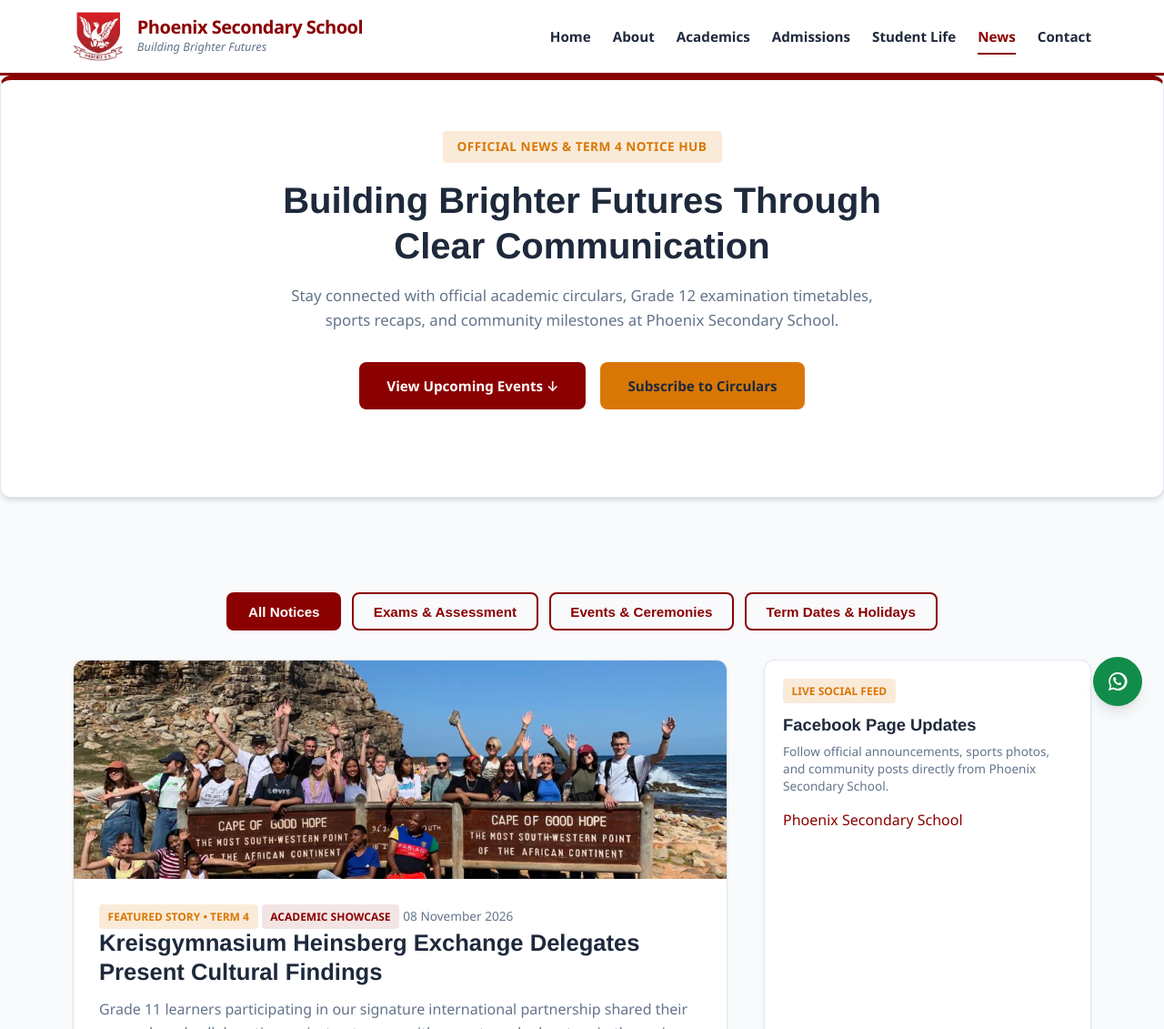
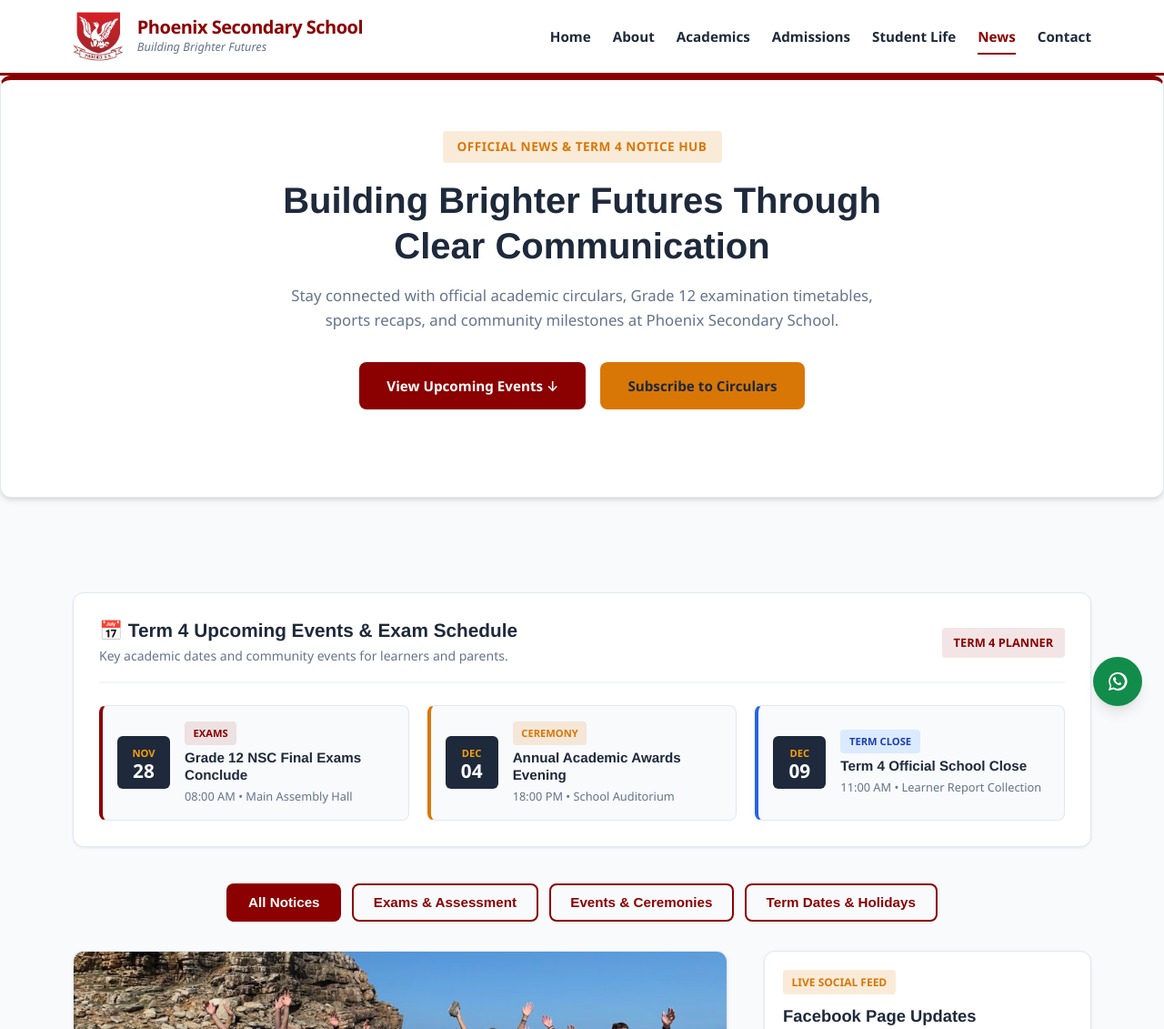
Before and after one commit to LiyandasGitH/Phoenix-High-School, a plain HTML site: page news.html in a window 1280 px wide. Shown: the top 1131 px of the page at 91% size. Drawn offline with Linux system fonts and the light colour scheme.

Commit message:
Add upcoming events and exam calendar widget component

```diff
--- a/news.html
+++ b/news.html
@@ -93,6 +93,64 @@
     <!-- Main Content Section -->
      <main id="main-content" class="section">
       <div class="container">
+
+        <!-- Upcoming Academic & Community Events Calendar -->
+        <section id="events-calendar" style="margin-bottom: 2.5rem;">
+          <div class="card" style="padding: 1.75rem; background: var(--bg-card, #FFFFFF); border: 1px solid var(--border-color, #E2E8F0); border-radius: var(--radius-lg, 12px); box-shadow: var(--shadow-sm, 0 1px 3px rgba(0,0,0,0.05));">
+
+            <div style="display: flex; justify-content: space-between; align-items: center; flex-wrap: wrap; gap: 1rem; margin-bottom: 1.5rem; border-bottom: 2px solid #F1F5F9; padding-bottom: 1rem;">
+              <div>
+                <h3 style="font-size: 1.3rem; color: var(--secondary-slate, #1E293B); font-weight: 700; margin: 0 0 0.25rem 0;">📅 Term 4 Upcoming Events &amp; Exam Schedule</h3>
+                <p style="font-size: 0.875rem; color: var(--text-muted, #64748B); margin: 0;">Key academic dates and community events for learners and parents.</p>
+              </div>
+              <span class="badge badge-red" style="padding: 0.4rem 0.8rem; font-size: 0.8rem;">Term 4 Planner</span>
+            </div>
+
+            <!-- Grid of Event Cards -->
+            <div class="grid-3" style="display: grid; grid-template-columns: repeat(auto-fit, minmax(240px, 1fr)); gap: 1.25rem;">
+
+              <!-- Event 1: Exams -->
+              <div style="display: flex; gap: 1rem; align-items: center; padding: 1rem; background: #F8FAFC; border-radius: 8px; border: 1px solid #E2E8F0; border-left: 4px solid #8B0000;">
+                <div style="background: #1E293B; color: #FFFFFF; text-align: center; padding: 0.6rem; border-radius: 6px; min-width: 58px;">
+                  <span style="display: block; font-size: 0.7rem; font-weight: 700; text-transform: uppercase; color: #F59E0B;">NOV</span>
+                  <span style="display: block; font-size: 1.3rem; font-weight: 800; line-height: 1;">28</span>
+                </div>
+                <div>
+                  <span class="badge badge-red" style="font-size: 0.7rem; margin-bottom: 0.25rem;">Exams</span>
+                  <h4 style="font-size: 0.95rem; font-weight: 700; color: #1E293B; margin: 0 0 0.25rem 0;">Grade 12 NSC Final Exams Conclude</h4>
+                  <p style="font-size: 0.8rem; color: #64748B; margin: 0;">08:00 AM • Main Assembly Hall</p>
+                </div>
+              </div>
+
+              <!-- Event 2: Ceremony -->
+              <div style="display: flex; gap: 1rem; align-items: center; padding: 1rem; background: #F8FAFC; border-radius: 8px; border: 1px solid #E2E8F0; border-left: 4px solid #D97706;">
+                <div style="background: #1E293B; color: #FFFFFF; text-align: center; padding: 0.6rem; border-radius: 6px; min-width: 58px;">
+                  <span style="display: block; font-size: 0.7rem; font-weight: 700; text-transform: uppercase; color: #F59E0B;">DEC</span>
+                  <span style="display: block; font-size: 1.3rem; font-weight: 800; line-height: 1;">04</span>
+                </div>
+                <div>
+                  <span class="badge badge-gold" style="font-size: 0.7rem; margin-bottom: 0.25rem;">Ceremony</span>
+                  <h4 style="font-size: 0.95rem; font-weight: 700; color: #1E293B; margin: 0 0 0.25rem 0;">Annual Academic Awards Evening</h4>
+                  <p style="font-size: 0.8rem; color: #64748B; margin: 0;">18:00 PM • School Auditorium</p>
+                </div>
+              </div>
+
+              <!-- Event 3: Term Close -->
+              <div style="display: flex; gap: 1rem; align-items: center; padding: 1rem; background: #F8FAFC; border-radius: 8px; border: 1px solid #E2E8F0; border-left: 4px solid #2563EB;">
+                <div style="background: #1E293B; color: #FFFFFF; text-align: center; padding: 0.6rem; border-radius: 6px; min-width: 58px;">
+                  <span style="display: block; font-size: 0.7rem; font-weight: 700; text-transform: uppercase; color: #F59E0B;">DEC</span>
+                  <span style="display: block; font-size: 1.3rem; font-weight: 800; line-height: 1;">09</span>
+                </div>
+                <div>
+                  <span class="badge" style="background: #DBEAFE; color: #1E40AF; font-size: 0.7rem; margin-bottom: 0.25rem;">Term Close</span>
+                  <h4 style="font-size: 0.95rem; font-weight: 700; color: #1E293B; margin: 0 0 0.25rem 0;">Term 4 Official School Close</h4>
+                  <p style="font-size: 0.8rem; color: #64748B; margin: 0;">11:00 AM • Learner Report Collection</p>
+                </div>
+              </div>
+
+            </div>
+          </div>
+        </section>
 
         <!-- Calendar Category Filter Controls -->
         <div class="filter-controls" style="display: flex; gap: 0.75rem; flex-wrap: wrap; margin-bottom: 2rem; justify-content: center;">
```
